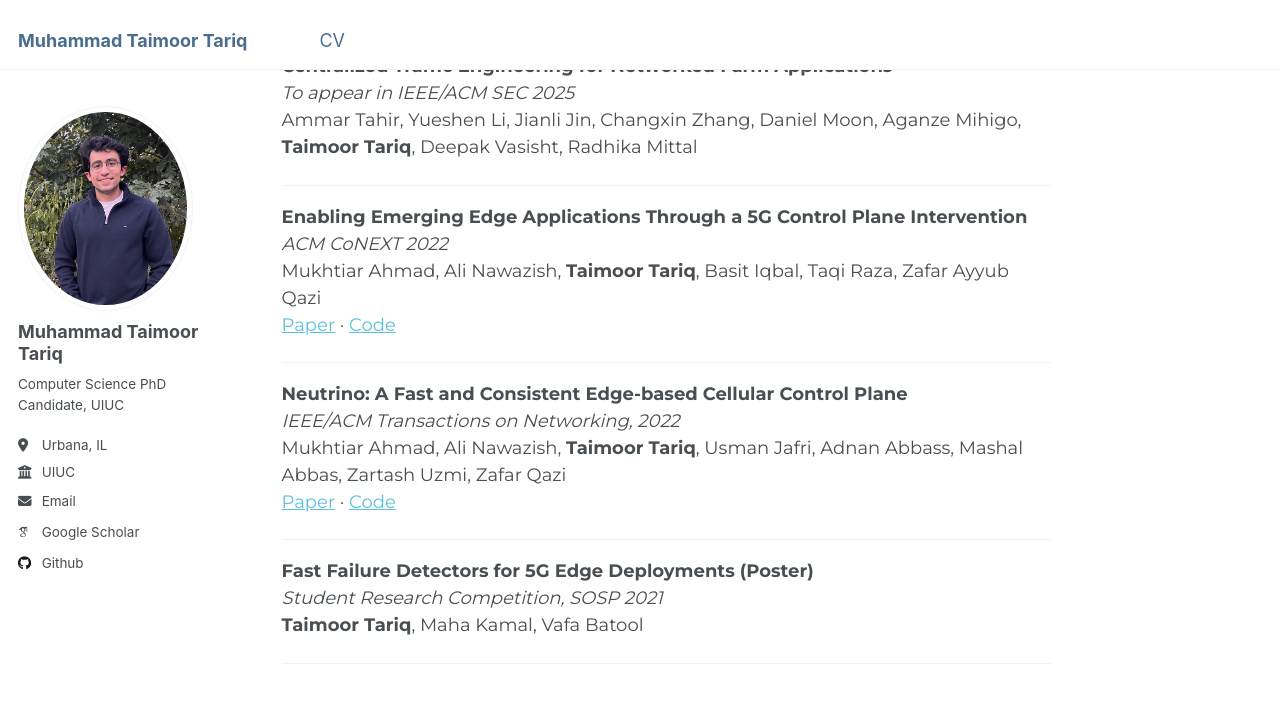
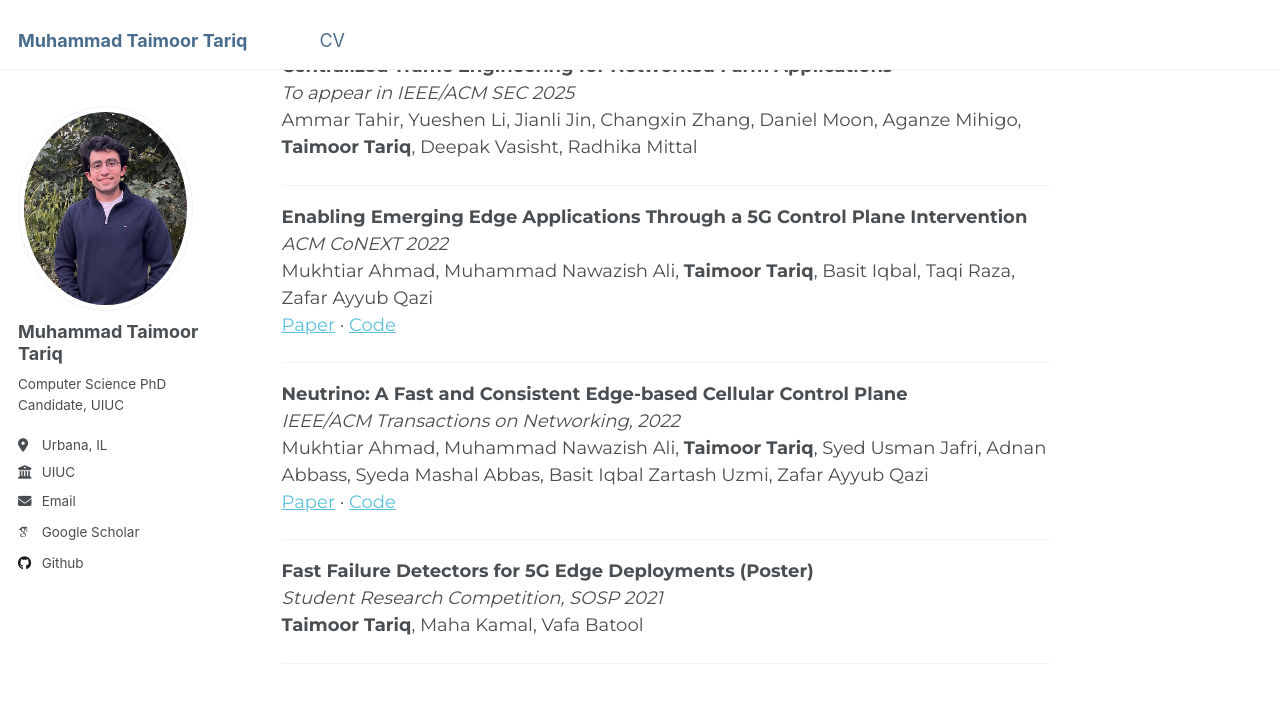
Before and after one commit to taimoortt/taimoortt.github.io, a Jekyll site: the page built from _pages/about.md, in a window 1280 px wide and 900 px high, scrolled down 690 px. Shown: the top 703 px of the window. Built offline with Jekyll 4.4.1, drawn with Linux system fonts in a browser that asks for light colours; some web fonts are replaced.

Commit message:
updated about

```diff
--- a/_pages/about.md
+++ b/_pages/about.md
@@ -33,14 +33,14 @@ Ammar Tahir, Yueshen Li, Jianli Jin, Changxin Zhang, Daniel Moon, Aganze Mihigo,
 
 **Enabling Emerging Edge Applications Through a 5G Control Plane Intervention**
 *ACM CoNEXT 2022*
-Mukhtiar Ahmad, Ali Nawazish, **Taimoor Tariq**, Basit Iqbal, Taqi Raza, Zafar Ayyub Qazi
+Mukhtiar Ahmad, Muhammad Nawazish Ali, **Taimoor Tariq**, Basit Iqbal, Taqi Raza, Zafar Ayyub Qazi
 [Paper](https://dl.acm.org/doi/10.1145/3555050.3569130) · [Code](https://github.com/nsgLUMS/cellclone)
 
 ---
 
 **Neutrino: A Fast and Consistent Edge-based Cellular Control Plane**
 *IEEE/ACM Transactions on Networking, 2022*
-Mukhtiar Ahmad, Ali Nawazish, **Taimoor Tariq**, Usman Jafri, Adnan Abbass, Mashal Abbas, Zartash Uzmi, Zafar Qazi
+Mukhtiar Ahmad, Muhammad Nawazish Ali, **Taimoor Tariq**, Syed Usman Jafri, Adnan Abbass, Syeda Mashal Abbas, Basit Iqbal Zartash Uzmi, Zafar Ayyub Qazi
 [Paper](https://ieeexplore.ieee.org/document/9885031) · [Code](https://github.com/nsgLUMS/neutrino)
 
 ---
```
